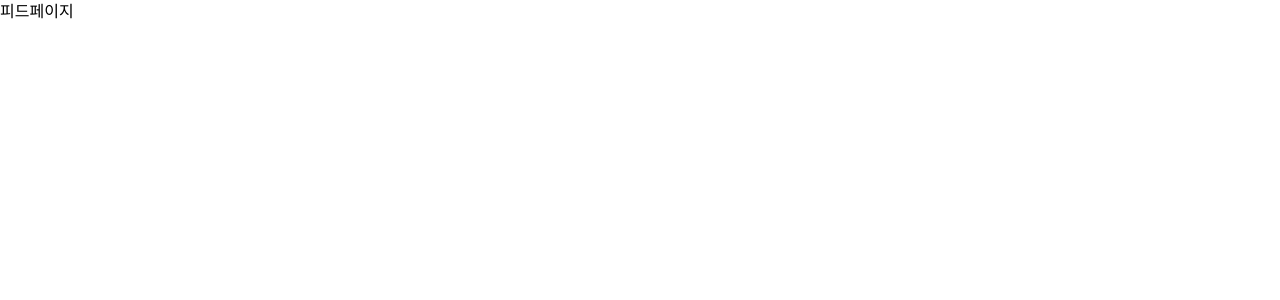
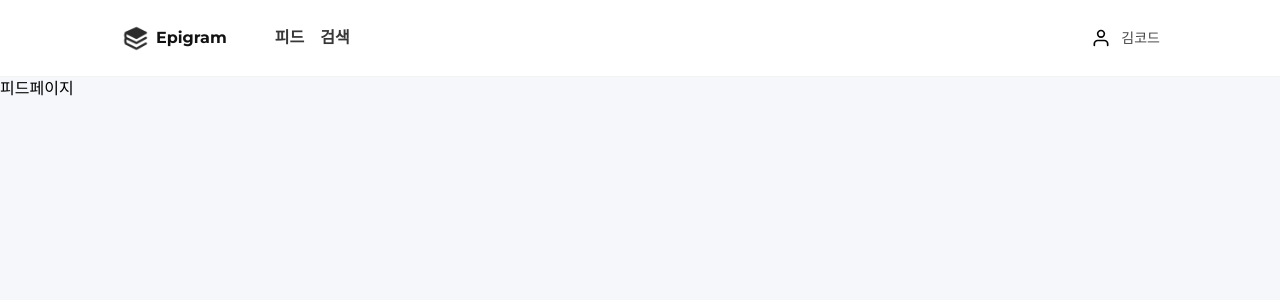
Before and after one commit to 0430will/FE12_Team5_epigram, a Next.js app: page /epigrams/feed in a window 1280 px wide. Shown: the top 300 px of the page. Built offline with nearby package versions, Linux system fonts and the light colour scheme; a web font is replaced by a local one.

Commit message:
Feat: 헤더 공용 설정 및 전체 배경 설정

```diff
--- a/src/app/feed/page.tsx
+++ b/src/app/feed/page.tsx
@@ -2,7 +2,6 @@
 'use client';
 
 import FeedCard from '@/components/FeedCard';
-import MainHeader from '@/components/header/MainHeader';
 import Image from 'next/image';
 import { useState } from 'react';
 import EmptyState from '@/components/EmptyState';
@@ -21,7 +20,6 @@ export default function Page() {
 
   return (
     <>
-      <MainHeader />
       <main className="bg-bg-100">
         <div className="pc:pt-[120px] tablet:pb-[114px] m-auto max-w-[1240px] px-[24px] pt-[32px] pb-[56px]">
           <div className="pc:mb-[40px] mb-[24px] flex content-center justify-between">
--- a/src/app/layout.tsx
+++ b/src/app/layout.tsx
@@ -1,6 +1,8 @@
 import type { Metadata } from 'next';
 import './globals.css';
 import { AuthProvider } from '@/lib/next-auth/auth_provider';
+import PageBackground from '@/components/PageBackground';
+import ClientHeader from '@/components/header/ClientHeader';
 
 export const metadata: Metadata = {
   title: 'Epigram',
@@ -15,7 +17,10 @@ export default function RootLayout({
   return (
     <html lang="ko">
       <body>
-        <AuthProvider>{children}</AuthProvider>
+        <PageBackground>
+          <ClientHeader />
+          <AuthProvider>{children}</AuthProvider>
+        </PageBackground>
       </body>
     </html>
   );
--- a/src/app/page.tsx
+++ b/src/app/page.tsx
@@ -3,7 +3,6 @@
 import Image from 'next/image';
 import Link from 'next/link';
 import { motion } from 'framer-motion';
-import LandingHeader from '@/components/header/LandingHeader';
 
 const ScrollInMotion = {
   hidden: { opacity: 0, y: 70 },
@@ -20,7 +19,6 @@ const DampingMotion = {
 export default function Home() {
   return (
     <div className="flex flex-col bg-blue-200">
-      <LandingHeader />
       <section>
         <div className="border-line-100 relative z-1 flex h-[672px] w-full items-center justify-center border-b-[1px] bg-blue-100 bg-[repeating-linear-gradient(0deg,#ffffff_0px,#ffffff_24px,#F2F2F2_24px,#F2F2F2_25px)]">
           <div className="tablet:gap-[32px] pc:gap-[48px] flex flex-col items-center justify-center gap-[24px]">
--- /dev/null
+++ b/src/components/PageBackground.tsx
@@ -0,0 +1,20 @@
+'use client';
+
+import { ReactNode } from 'react';
+import { usePathname } from 'next/navigation';
+
+const backgroundColors: Record<string, string> = {
+  '/': 'bg-bg-100',
+  '/auth': 'bg-bg-100',
+  '/main': 'bg-bg-100',
+  '/feed': 'bg-bg-100',
+  '/search': 'bg-white',
+  '/mypage': 'bg-bg-100',
+};
+
+export default function PageBackground({ children }: { children: ReactNode }) {
+  const pathname = usePathname();
+  const bgColor = backgroundColors[pathname] || 'bg-bg-100';
+
+  return <div className={`${bgColor} min-h-screen`}>{children}</div>;
+}
--- /dev/null
+++ b/src/components/header/ClientHeader.tsx
@@ -0,0 +1,15 @@
+'use client';
+
+import { usePathname } from 'next/navigation';
+import MainHeader from '@/components/header/MainHeader';
+import LandingHeader from '@/components/header/LandingHeader';
+
+export default function ClientHeader() {
+  const pathname = usePathname();
+
+  if (pathname.startsWith('/auth/')) {
+    return null;
+  }
+
+  return pathname === '/' ? <LandingHeader /> : <MainHeader />;
+}
```
